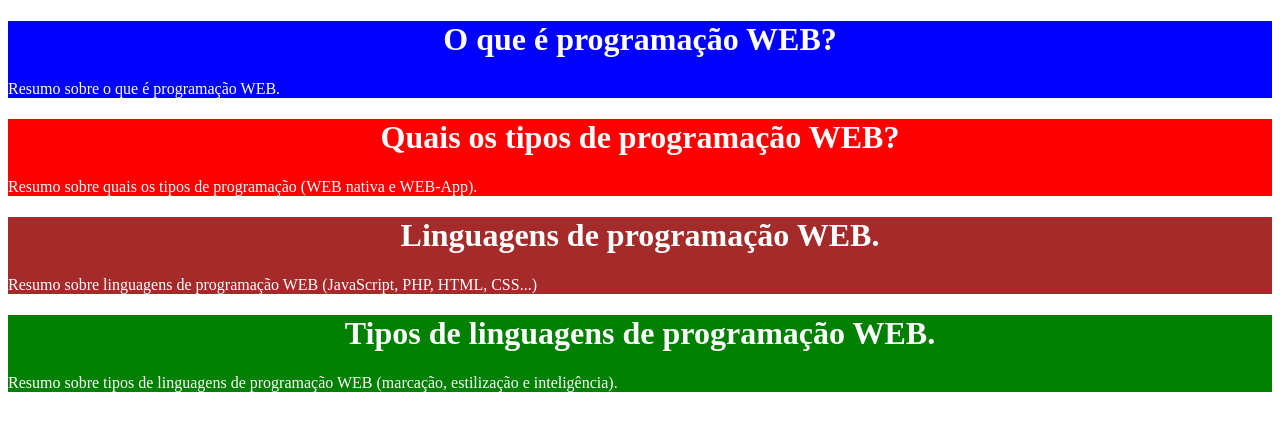
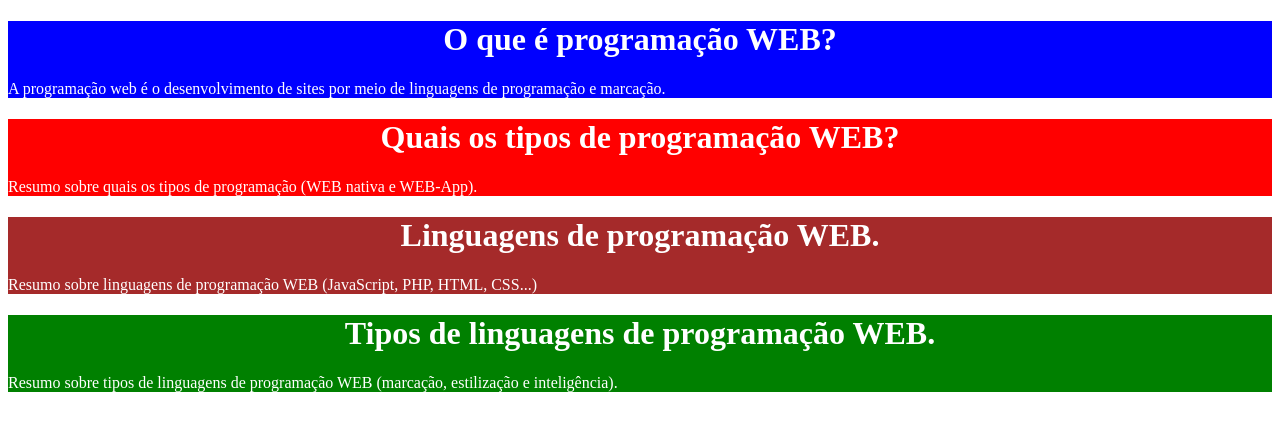
Before and after one commit to luizesquivel05/topicos-de-programacao-web, a plain HTML site: page index.html in a window 1280 px wide. Drawn offline with Linux system fonts and the light colour scheme.

Commit message:
primeira div com resumo

```diff
--- a/index.html
+++ b/index.html
@@ -12,7 +12,8 @@
     <div class="conceituacao">
         <h1>O que é programação WEB?</h1>
 
-        <p> Resumo sobre o que é programação WEB. </p>
+        <p> A programação web é o desenvolvimento de sites por meio de linguagens de programação e marcação.
+        </p>
     </div>
 
     <div id="conceituacao1" class="conteudo">
```
